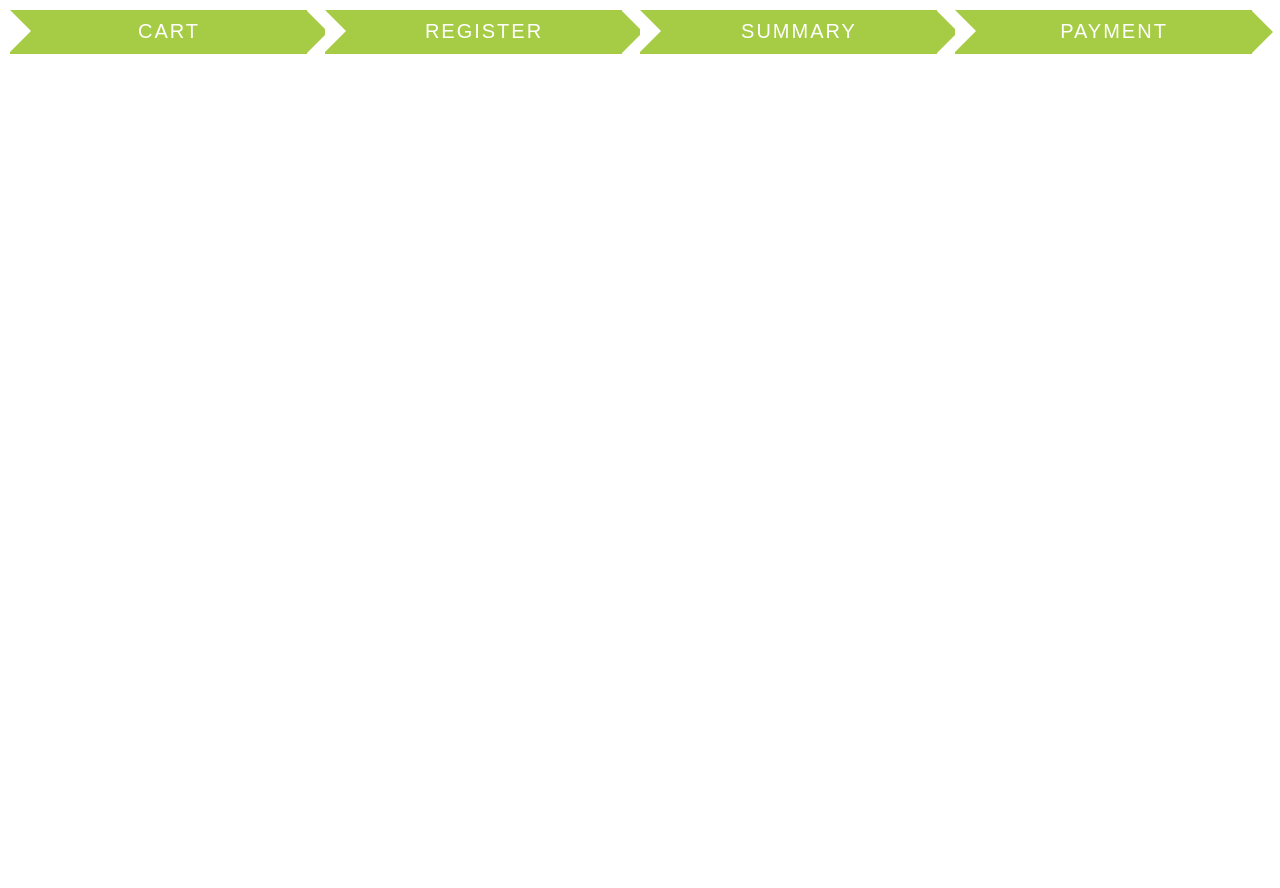
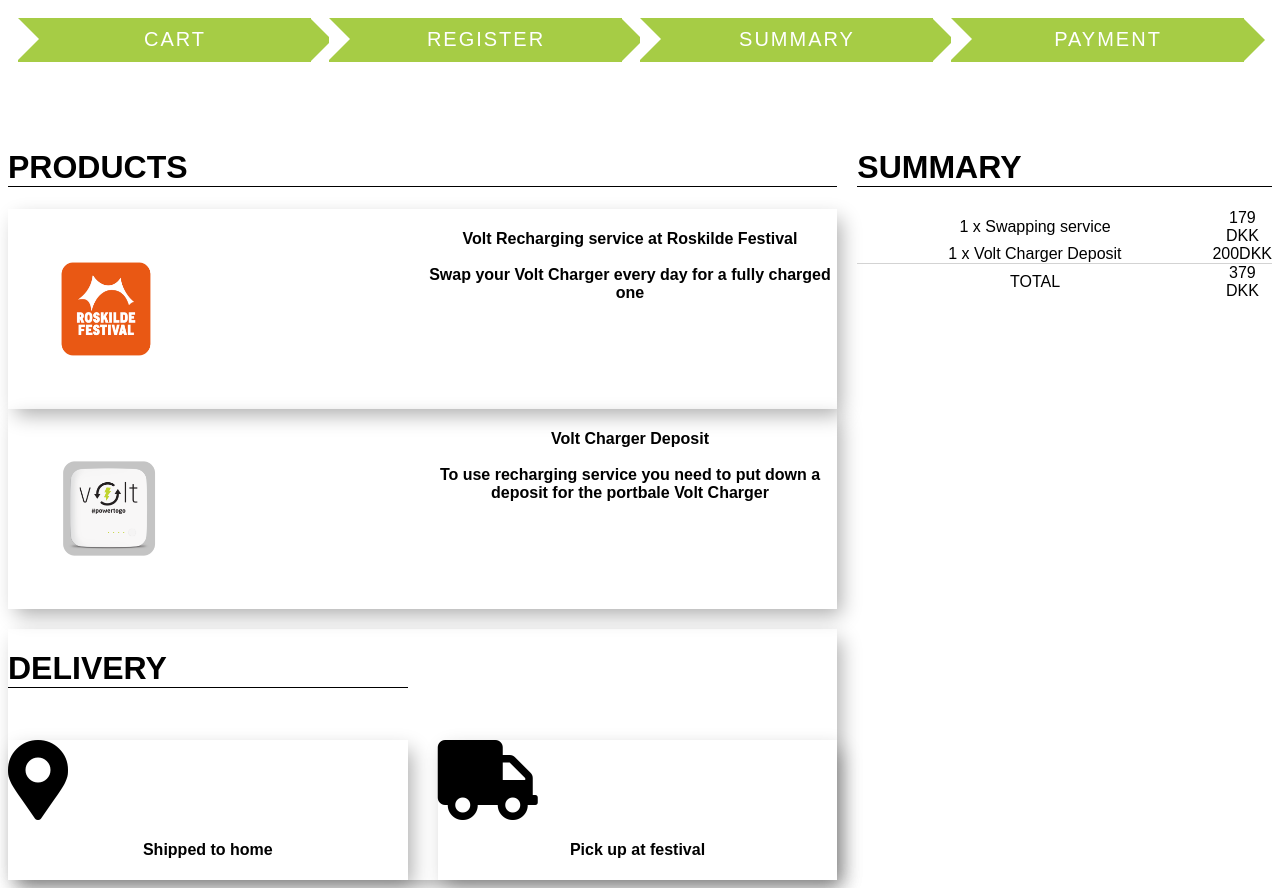
Before and after one commit to simmmonas/volt, a plain HTML site: page arrowsnav/cart.html in a window 1280 px wide. Before the commit the page ends 800 px from the top, so only its background shows below. Drawn offline with Linux system fonts and the light colour scheme.

Commit message:
Add files via upload

```diff
--- a/arrowsnav/cart.html
+++ b/arrowsnav/cart.html
@@ -5,14 +5,13 @@
     <meta name="viewport" content="width=device-width, initial-scale=1.0">
     <meta http-equiv="X-UA-Compatible" content="ie=edge">
     <link rel="stylesheet" href="sheet.css">
-    <link rel="stylesheet" href="css/stylesheet.css">
     <link href="https://fonts.googleapis.com/css?family=Montserrat" rel="stylesheet">
     <link rel="stylesheet" href="https://use.fontawesome.com/releases/v5.8.1/css/all.css" integrity="sha384-50oBUHEmvpQ+1lW4y57PTFmhCaXp0ML5d60M1M7uH2+nqUivzIebhndOJK28anvf" crossorigin="anonymous">
 
 
     <title>Document</title>
 </head>
-
+<body>
         <nav class="navEdit">
                 <ul>
                     <a href="cart.html">
@@ -27,15 +26,87 @@
                   <li>PAYMENT</li>
                 </ul>
               </nav>
-
-<body>
+</body>
 
 
- <div class="wrapperMain">
+<div class="wrapperMain2">
+
+
+    <div class="products">
+            <h1>PRODUCTS</h1>
+
+            <div class="icon2">
+
+                 <img src="css/icons/icon4.png" alt="" class="imgicon1">
+
+                 <h4>Volt Recharging service at Roskilde Festival <br> <br>
+                    Swap your Volt Charger every day for a fully charged one
+                </h4>
+                </div>
+
+                 <div class="icon2">
+
+                         <img src="css/icons/icon5.png" alt="" class="imgicon1">
+
+                         <h4>Volt Charger Deposit
+                                <br> <br>
+                                To use recharging service you need to put down a deposit for the portbale
+                                Volt Charger
+                            </h4>
+
+                 </div>
+       </div>
+
+
+
+
+
+
+
+
+ <div class="summary">
+        <h1>SUMMARY</h1>
+        <div class="ord1">
+                <div>1 x Swapping service</div> <div>179 DKK</div>
+             </div>
+             <div class="ord1">
+               <div> 1 x Volt Charger Deposit </div><div>200DKK</div>
+             </div>
+
+            <div class="ord2">
+                 <div> TOTAL </div><div>379 DKK</div>
+
+ </div>
+</div>
+
+
+
+
+
+
+
+<div class="delivery">
+     <h1>DELIVERY</h1>
+     <div></div>
+
+
+   <div class="icon3">
+        <i class="fas fa-map-marker-alt fa-5x"></i>
+       <h4>Shipped to home</h4>
 
    </div>
 
-    <script src="js/script1.js"></script>
-</body>
+    <div class="icon3">
+            <i class="fas fa-truck fa-5x"></i>
+        <h4>Pick up at festival</h4>
 
+
+    </div>
+
+
+
+</div>
+
+
+</div>
 </html>
--- a/arrowsnav/js/script1.js
+++ b/arrowsnav/js/script1.js
@@ -88,3 +88,35 @@ function closeAllSelect(elmnt) {
 /* If the user clicks anywhere outside the select box,
 then close all select boxes: */
 document.addEventListener("click", closeAllSelect);
+
+
+
+const newUser = {
+  email: "",
+  first_name: "",
+  last_name:"",
+  country: "",
+  phone: "",
+  password: ""
+
+
+}
+
+function post() {
+  fetch("https://volt224-ca3c.restdb.io/rest/volt", {
+    method: "post",
+    body: JSON.stringify(newUser),
+    headers: {
+      "Content-Type": "application/json; charset=utf-8",
+      "x-apikey": "5ca35a39df5d634f46ecb1ab",
+      "cache-control": "no-cache"
+
+
+    }
+  })
+  .then(res => res.json())
+
+  }
+
+
+  document.querySelector("submitbtn").addEventListener("click", post);
--- a/arrowsnav/sheet.css
+++ b/arrowsnav/sheet.css
@@ -78,16 +78,22 @@ nav {
   .wrapperMain {
       display: grid;
       grid-template-columns: 2fr 1fr;
-      grid-template-rows: 3fr 1.5fr;
+      grid-template-rows: 1fr 1fr;
       grid-gap: 20px;
 
   }
+  .wrapperMain2 {
+    display: grid;
+    grid-template-columns: 2fr 1fr;
+    grid-template-rows: 1fr 0.5fr;
+    grid-gap: 20px;
 
+}
 
   .payment {
       display: grid;
       grid-template-columns: 1fr 1fr 1fr;
-      grid-template-rows: 1fr;
+      grid-template-rows: 1fr 1fr;
       grid-gap: 30px;
       -webkit-box-shadow: 6px 8px 19px -2px rgba(0, 0, 0, 0.32);
   -moz-box-shadow: 6px 8px 19px -2px rgba(0, 0, 0, 0.32);
@@ -103,6 +109,17 @@ nav {
   -moz-box-shadow: 6px 8px 19px -2px rgba(0, 0, 0, 0.32);
   box-shadow: 6px 8px 19px -2px rgba(0, 0, 0, 0.32);
   }
+
+  .delivery {
+    display: grid;
+    grid-template-columns: 1fr 1fr;
+    grid-template-rows: 0.3fr 1fr;
+    grid-gap: 30px;
+    -webkit-box-shadow: 6px 8px 19px -2px rgba(0, 0, 0, 0.32);
+-moz-box-shadow: 6px 8px 19px -2px rgba(0, 0, 0, 0.32);
+box-shadow: 6px 8px 19px -2px rgba(0, 0, 0, 0.32);
+}
+
 
 
   .order {
@@ -158,8 +175,19 @@ box-shadow: 6px 8px 19px -2px rgba(0, 0, 0, 0.32);
       right: -4em;
 
 
+
   }
+  .imgicon1 {
+    height: 100px;
+    width: 100px;
 
+
+    padding-top: 50px;
+    padding-left: 50px;
+    padding-bottom: 50px;
+
+
+}
 
   .icon1 {
       display: grid;
@@ -176,6 +204,37 @@ box-shadow: 6px 8px 19px -2px rgba(0, 0, 0, 0.32);
       border: #A6CC45 3px solid;
   }
 
+  .icon2 {
+    display: grid;
+    grid-template-columns: 1fr 1fr;
+    grid-template-rows: 1fr;
+
+
+    -webkit-box-shadow: 6px 8px 19px -2px rgba(0, 0, 0, 0.32);
+    -moz-box-shadow: 6px 8px 19px -2px rgba(0, 0, 0, 0.32);
+    box-shadow: 6px 8px 19px -2px rgba(0, 0, 0, 0.32);
+}
+
+.icon2:hover {
+    border: #A6CC45 3px solid;
+}
+
+
+.icon3 {
+    display: grid;
+    grid-template-columns: 1fr;
+    grid-template-rows: 1fr;
+
+    align-items: center;
+    -webkit-box-shadow: 6px 8px 19px -2px rgba(0, 0, 0, 0.32);
+    -moz-box-shadow: 6px 8px 19px -2px rgba(0, 0, 0, 0.32);
+    box-shadow: 6px 8px 19px -2px rgba(0, 0, 0, 0.32);
+}
+
+.icon3:hover {
+    border: #A6CC45 3px solid;
+}
+
 
 
   h4 {
```
Also changed, not shown: arrowsnav/register.html (+5 -5 lines), arrowsnav/summary.html (+6 -5 lines), arrowsnav/css/icons/icon4.png (added), arrowsnav/css/icons/icon5.png (added). Lines whose indentation alone changed are shown as unchanged.
